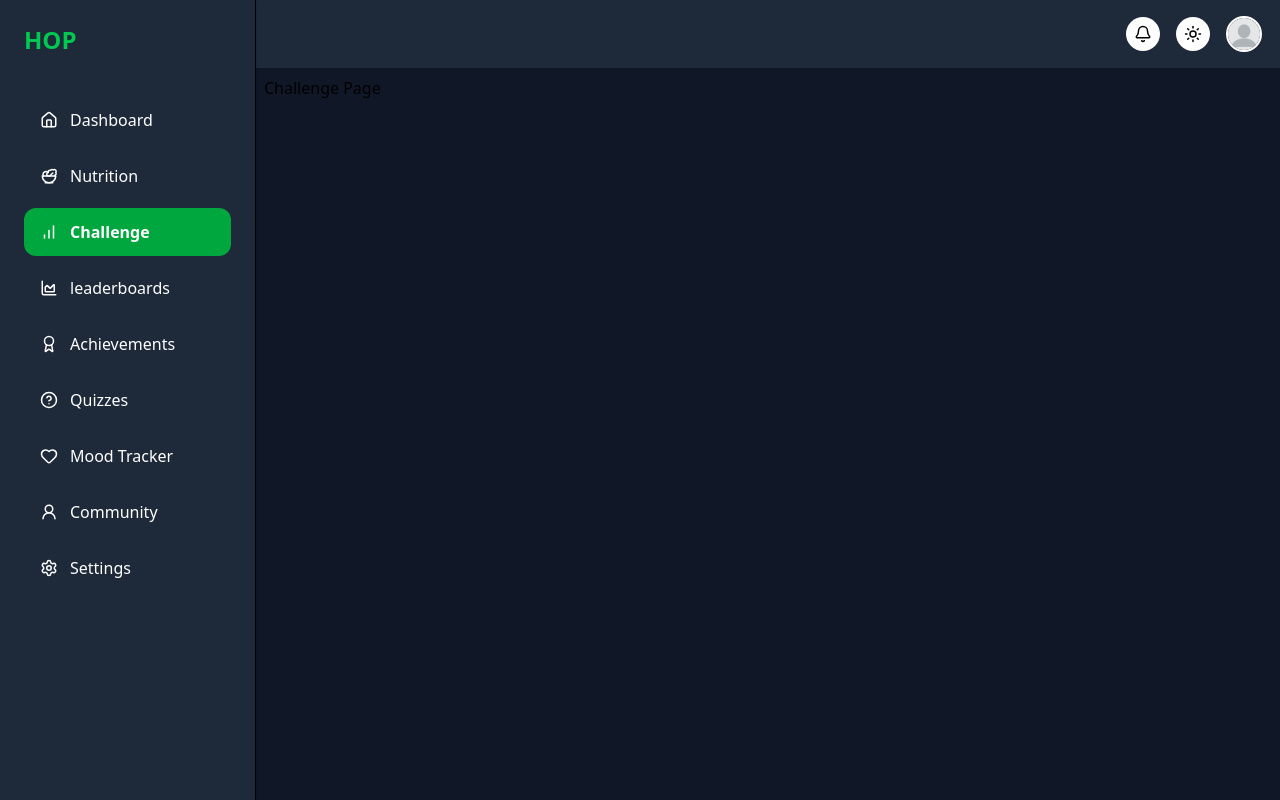
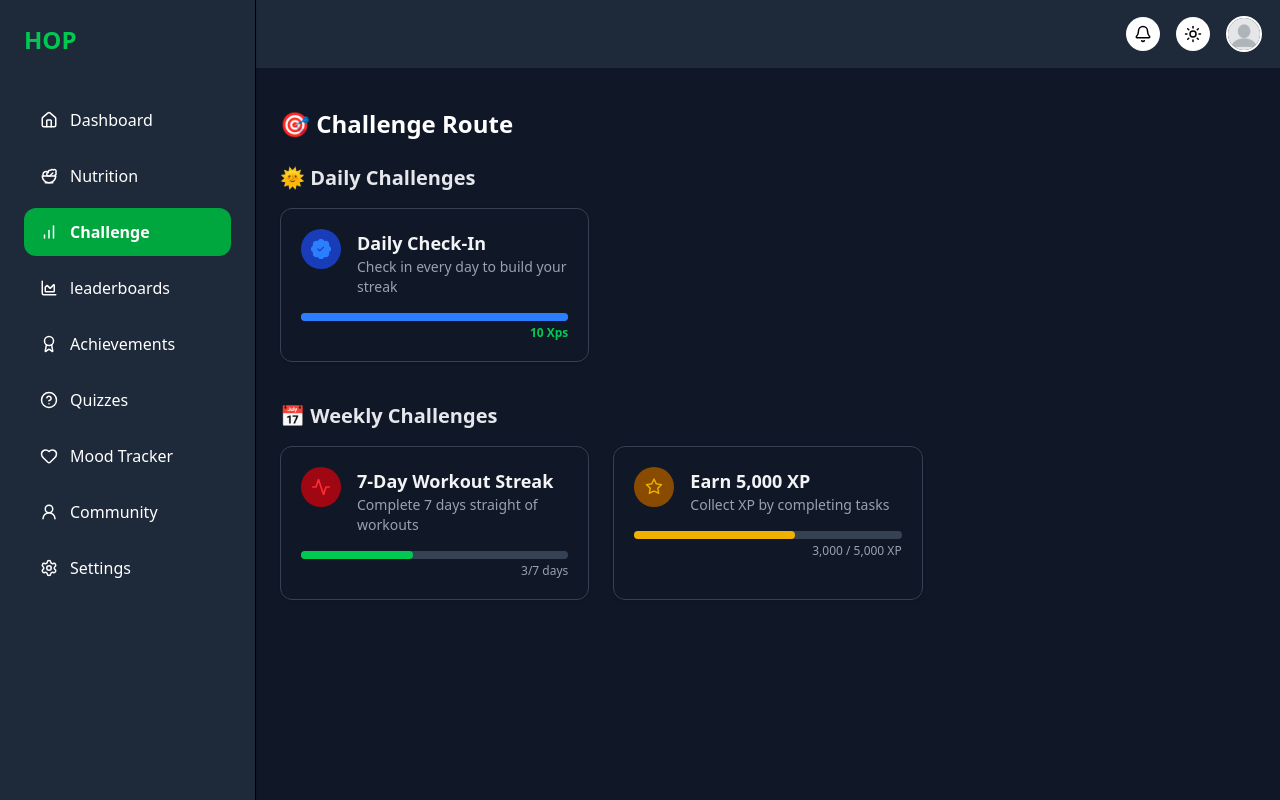
Before and after one commit to Olamilekan18/HOPwellness, a React (Vite) app in the folder frontend/: page /dashboard/challenge in a window 1280 px wide. Built offline with nearby package versions, Linux system fonts and the light colour scheme.

Commit message:
updating my challenge.jsx

```diff
--- a/frontend/src/pages/dashboard/challenge.jsx
+++ b/frontend/src/pages/dashboard/challenge.jsx
@@ -1,9 +1,136 @@
 import DashboardLayout from "../../componet/dashboard/dashboardLayout";
-
+import { FiActivity } from "react-icons/fi";
+import { AiOutlineStar } from "react-icons/ai";
+import { BsPatchCheckFill } from "react-icons/bs";
+const dailyChallenge = [
+  {
+    icon: BsPatchCheckFill,
+    id: "check-in",
+    title: "Daily Check-In",
+    description: "Check in every day to build your streak",
+    frequency: "daily",
+    category: "nutriton",
+    completed: true,
+    xpReward: 10,
+  },
+];
 export default function Challenge() {
   return (
     <DashboardLayout>
-      <h1>Challenge Page</h1>
+      <section className="w-full px-4 py-8">
+        <div className="max-w-7xl mx-auto">
+          <h2 className="text-2xl font-bold text-gray-800 dark:text-white mb-6">
+            🎯 Challenge Route
+          </h2>
+
+          <div>
+            <h3 className="text-xl font-semibold text-gray-700 dark:text-gray-200 mb-4">
+              🌞 Daily Challenges
+            </h3>
+            <div className="grid grid-cols-1 sm:grid-cols-2 lg:grid-cols-3 gap-6">
+              {dailyChallenge.map(
+                ({ icon: Icon, id, title, description, xpReward }) => {
+                  return (
+                    <div
+                      key={id}
+                      className="p-5 bg-white dark:bg-gray-900 rounded-xl shadow border border-gray-200 dark:border-gray-700"
+                    >
+                      <div className="flex items-start gap-4">
+                        <div className="w-10 h-10 flex items-center justify-center text-blue-500 text-xl bg-blue-100 dark:bg-blue-800 rounded-full">
+                          <Icon />
+                        </div>
+                        <div className="flex-1">
+                          <h3 className="text-lg font-semibold text-gray-800 dark:text-gray-100">
+                            {title}
+                          </h3>
+                          <p className="text-sm text-gray-500 dark:text-gray-400">
+                            {description}
+                          </p>
+                        </div>
+                      </div>
+                      <div className="mt-4">
+                        <div className="w-full bg-gray-200 dark:bg-gray-700 h-2 rounded-full">
+                          <div
+                            className="bg-blue-500 h-2 rounded-full"
+                            style={{ width: "100%" }}
+                          />
+                        </div>
+                        <p className="text-xs text-right text-green-500 mt-1 font-semibold">
+                          {xpReward} Xps
+                        </p>
+                      </div>
+                    </div>
+                  );
+                }
+              )}
+            </div>
+          </div>
+
+          {/* Weekly Challenges */}
+          <div className="mt-10 ">
+            <h3 className="text-xl font-semibold text-gray-700 dark:text-gray-200 mb-4">
+              📅 Weekly Challenges
+            </h3>
+            <div className="grid grid-cols-1 sm:grid-cols-2 lg:grid-cols-3 gap-6">
+              {/* 7-Day Workout Streak */}
+              <div className="p-5 bg-white dark:bg-gray-900 rounded-xl shadow border border-gray-200 dark:border-gray-700">
+                <div className="flex items-start gap-4">
+                  <div className="w-10 h-10 flex items-center justify-center text-red-500 text-xl bg-red-100 dark:bg-red-800 rounded-full">
+                    <FiActivity />
+                  </div>
+                  <div className="flex-1">
+                    <h3 className="text-lg font-semibold text-gray-800 dark:text-gray-100">
+                      7-Day Workout Streak
+                    </h3>
+                    <p className="text-sm text-gray-500 dark:text-gray-400">
+                      Complete 7 days straight of workouts
+                    </p>
+                  </div>
+                </div>
+                <div className="mt-4">
+                  <div className="w-full bg-gray-200 dark:bg-gray-700 h-2 rounded-full">
+                    <div
+                      className="bg-green-500 h-2 rounded-full"
+                      style={{ width: "42%" }}
+                    />
+                  </div>
+                  <p className="text-xs text-right text-gray-400 mt-1">
+                    3/7 days
+                  </p>
+                </div>
+              </div>
+
+              {/* Earn XP */}
+              <div className="p-5 bg-white dark:bg-gray-900 rounded-xl shadow border border-gray-200 dark:border-gray-700">
+                <div className="flex items-start gap-4">
+                  <div className="w-10 h-10 flex items-center justify-center text-yellow-500 text-xl bg-yellow-100 dark:bg-yellow-800 rounded-full">
+                    <AiOutlineStar />
+                  </div>
+                  <div className="flex-1">
+                    <h3 className="text-lg font-semibold text-gray-800 dark:text-gray-100">
+                      Earn 5,000 XP
+                    </h3>
+                    <p className="text-sm text-gray-500 dark:text-gray-400">
+                      Collect XP by completing tasks
+                    </p>
+                  </div>
+                </div>
+                <div className="mt-4">
+                  <div className="w-full bg-gray-200 dark:bg-gray-700 h-2 rounded-full">
+                    <div
+                      className="bg-yellow-500 h-2 rounded-full"
+                      style={{ width: "60%" }}
+                    />
+                  </div>
+                  <p className="text-xs text-right text-gray-400 mt-1">
+                    3,000 / 5,000 XP
+                  </p>
+                </div>
+              </div>
+            </div>
+          </div>
+        </div>
+      </section>
     </DashboardLayout>
   );
 }
```
